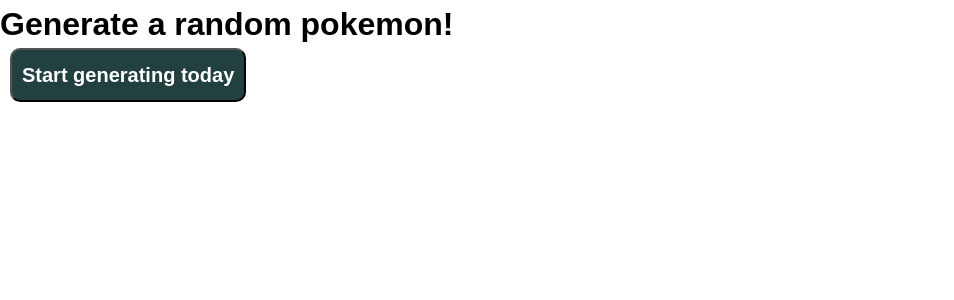
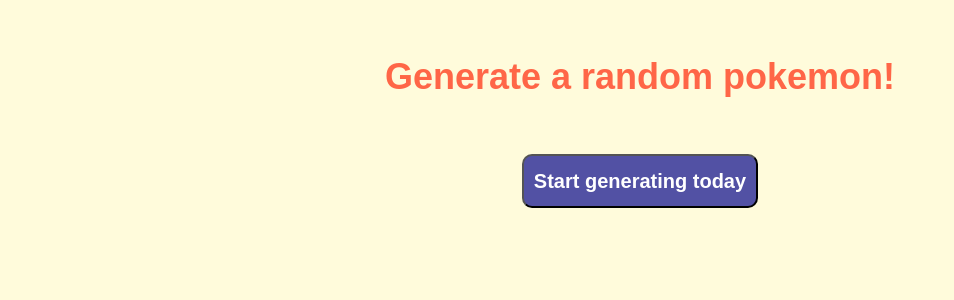
Before and after one commit to TunaMadu/PokemonGenerator, a React (Vite) app: page / in a window 1280 px wide. Shown: the top 300 px of the page, without its empty margins (0-954 px from the left). Built offline with nearby package versions, Linux system fonts and the light colour scheme.

Commit message:
added styles

```diff
--- a/src/App.jsx
+++ b/src/App.jsx
@@ -3,6 +3,9 @@
 import PokemonDisplay from "./features/PokemonDisplay";
 import { pokemonApi } from "./utils/helpers/helpers";
 import GlobalStyle from "./styles/GlobalStyles";
+import Header from "./ui/Header";
+import AppLayout from "./features/AppLayout";
+import Container from "./ui/Container";
 
 const initialState = {
   isActive: false,
@@ -56,9 +59,11 @@
   return (
     <>
       <GlobalStyle />
-      <main>
-        <h1>Generate a random pokemon!</h1>
 
+      <AppLayout>
+        <Header />
+
+        <Container>
           <Button handleOnClick={onShow}>
             {!isActive ? "Start generating today" : <>&larr;</>}
           </Button>
@@ -66,9 +71,10 @@
           {isActive && (
             <Button handleOnClick={onGenerate}>{"Generate a pokemon!"}</Button>
           )}
+        </Container>
 
         {isLoading && <PokemonDisplay pokemon={pokemon} />}
-      </main>
+      </AppLayout>
     </>
   );
 }
--- /dev/null
+++ b/src/features/AppLayout.jsx
@@ -0,0 +1,11 @@
+import styled from "styled-components";
+
+const StyledAppLayout = styled.main`
+  max-width: 120rem;
+  margin-inline: auto;
+  padding-inline: 2rem;
+`;
+
+export default function AppLayout({ children }) {
+  return <StyledAppLayout>{children}</StyledAppLayout>;
+}
--- a/src/features/PokemonDisplay.jsx
+++ b/src/features/PokemonDisplay.jsx
@@ -1,3 +1,29 @@
+import styled from "styled-components";
+
+const StyledSection = styled.section`
+  padding: 5rem;
+
+  display: grid;
+  justify-items: center;
+  row-gap: 2rem;
+`;
+const StyledHeader = styled.header`
+  font-size: 3.8rem;
+  color: #ff441f;
+  text-align: center;
+`;
+
+const StyledDiv = styled.div`
+  display: flex;
+  width: 50%;
+`;
+
+const StyledTypes = styled.li`
+  display: flex;
+  justify-content: space-evenly;
+  margin-bottom: 1rem;
+`;
+
 function PokemonDisplay({ pokemon }) {
   const {
     weight,
@@ -8,22 +34,40 @@
   } = pokemon;
 
   return (
-    <>
-      <section>
-        <h2>
-          {name} : {id}
-        </h2>
+    <StyledSection>
+      <StyledHeader>
+        <h1>
+          Poke ID :{id}
+          <br />
+          {name}
+        </h1>
+      </StyledHeader>
+      <StyledDiv>
         <img src={frontSprite} />
         <img src={backSprite} />
-        <ul>
+      </StyledDiv>
+
+      <ul>
+        <StyledTypes>
           {typing?.map((types, index) => (
-            <li key={index}>{types.type.name}</li>
+            <span key={index}>{types.type.name}</span>
           ))}
-          <li>Pokemon Weight: {weight}</li>
-        </ul>
-      </section>
-    </>
+        </StyledTypes>
+        <li>
+          Pokemon Weight: {calcWeight(weight)} kg /{" "}
+          {kgToPounds(calcWeight(weight))} lbs
+        </li>
+      </ul>
+    </StyledSection>
   );
 }
 
+function calcWeight(weight) {
+  const temp = weight / 10;
+  return temp;
+}
+
+function kgToPounds(convertedWeight) {
+  return Math.floor(convertedWeight * 2.2);
+}
 export default PokemonDisplay;
--- a/src/styles/GlobalStyles.js
+++ b/src/styles/GlobalStyles.js
@@ -16,9 +16,11 @@
 
 body {
   font-family: "Poppins", sans-serif;
-  color: black;
+  color: #FF6647;
   line-height: 1.5;
-  font-size: 1.6rem;
+  font-size: 2.6rem;
+  font-weight: 600;
+  background-color: #FFFBDB;
 }
 
 ul,li{
@@ -47,7 +49,7 @@
 }
 
 img {
-  max-width: 100%;
+  width: 100%;
   display: block;
 }
 
--- a/src/ui/Button.jsx
+++ b/src/ui/Button.jsx
@@ -6,9 +6,8 @@
   font-weight: 600;
   padding: 1rem;
   border-radius: 1rem;
-  background-color: #234040;
+  background-color: #5251a4;
   color: white;
-  margin-inline: 1rem;
 `;
 
 function Button({ children, handleOnClick }) {
--- /dev/null
+++ b/src/ui/Container.jsx
@@ -0,0 +1,11 @@
+import styled from "styled-components";
+
+const StyledContainer = styled.div`
+  display: flex;
+  justify-content: center;
+  gap: 2rem;
+`;
+
+export default function Container({ children }) {
+  return <StyledContainer>{children}</StyledContainer>;
+}
--- /dev/null
+++ b/src/ui/Header.jsx
@@ -0,0 +1,11 @@
+import styled from "styled-components";
+
+const StyledHeader = styled.h1`
+  font-size: 3.6rem;
+  margin-block: 5rem;
+  text-align: center;
+`;
+
+export default function Header() {
+  return <StyledHeader>Generate a random pokemon!</StyledHeader>;
+}
```
Lines whose indentation alone changed are shown as unchanged.
